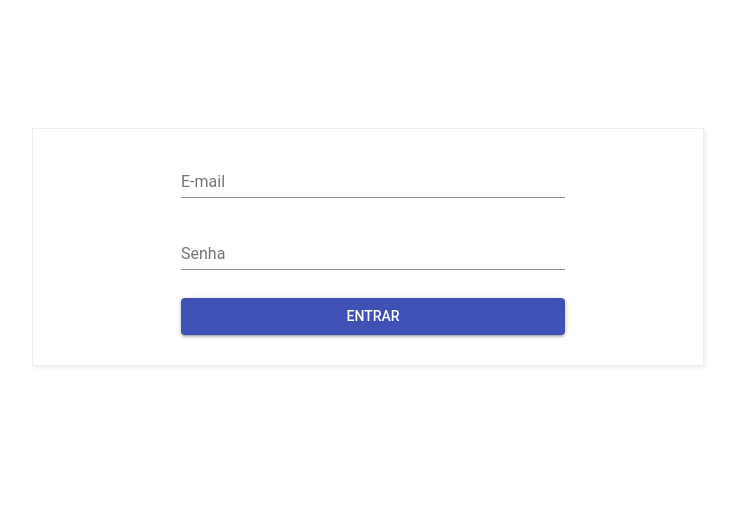
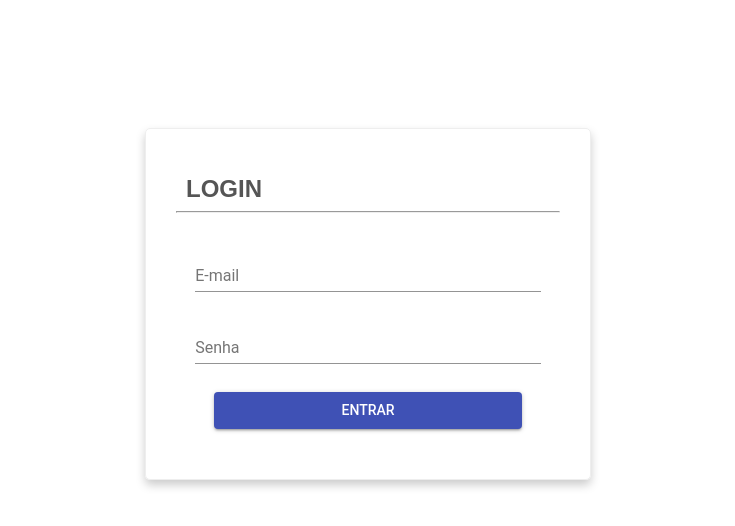
Before and after one commit to rmohashi/taqtile-onboard, a React (Create React App) app: page /login in a window 1280 px wide. Shown: the top 526 px of the page, without its empty margins (272-1007 px from the left). Built offline with nearby package versions, Linux system fonts and the light colour scheme.

Commit message:
Add a header component

```diff
--- /dev/null
+++ b/src/components/Header.js
@@ -0,0 +1,25 @@
+import React from 'react';
+
+const header = (props) => {
+  return (
+    <div>
+      <h1 style={headerStyle}>{props.children}</h1>
+      <hr style={lineStyle} />
+    </div>
+  );
+}
+
+const headerStyle = {
+  "textAlign": "left",
+  "textTransform": "uppercase",
+  "fontSize": "24px",
+  "color": "#555555",
+  "marginBottom": "0px",
+  "paddingLeft": "10px",
+}
+
+const lineStyle = {
+  "marginBottom": "15px",
+}
+
+export default header;
--- a/src/containers/Login.css
+++ b/src/containers/Login.css
@@ -1,26 +1,17 @@
 .Login {
   margin: 10% auto;
-  width: 50%;
+  width: 30%;
   border: 1px solid #eee;
-  box-shadow: 2px 2px 5px #eee;
-  padding: 5px 10px 10px 20px;
+  box-shadow: 0 5px 10px #ccc;
+  border-radius: 5px;
+  padding: 30px;
 }
 
 .Login .inputField {
-  width: 60%;
-}
-
-.Login p {
-  text-align: right;
-  margin-right: 20%;
-  font-size: 10px;
-}
-
-.Login p a {
-  text-decoration: none;
+  width: 90%;
 }
 
 .Login button {
   margin: 20px 0;
-  width: 60%;
+  width: 80%;
 }
--- a/src/containers/Login.js
+++ b/src/containers/Login.js
@@ -3,6 +3,7 @@ import { Redirect } from 'react-router-dom';
 
 import Button from '../components/Button';
 import Input from '../components/Input';
+import Header from '../components/Header';
 
 import './Login.css';
 
@@ -68,6 +69,9 @@ class Login extends Component {
     }
     return (
       <div className="Login">
+        <Header>
+          Login
+        </Header>
         <Input
           error={this.state.emailError}
           id="email"
```
